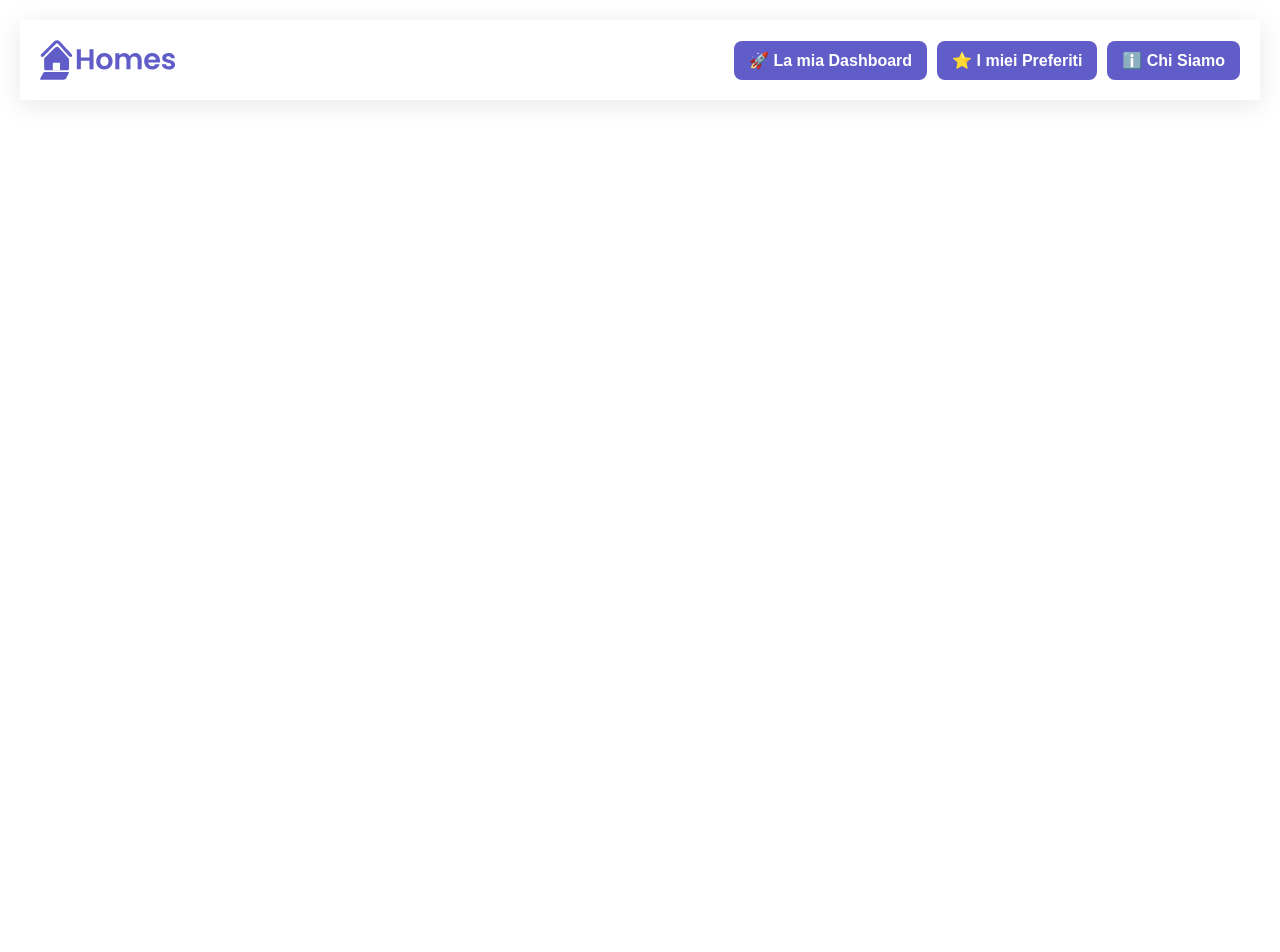
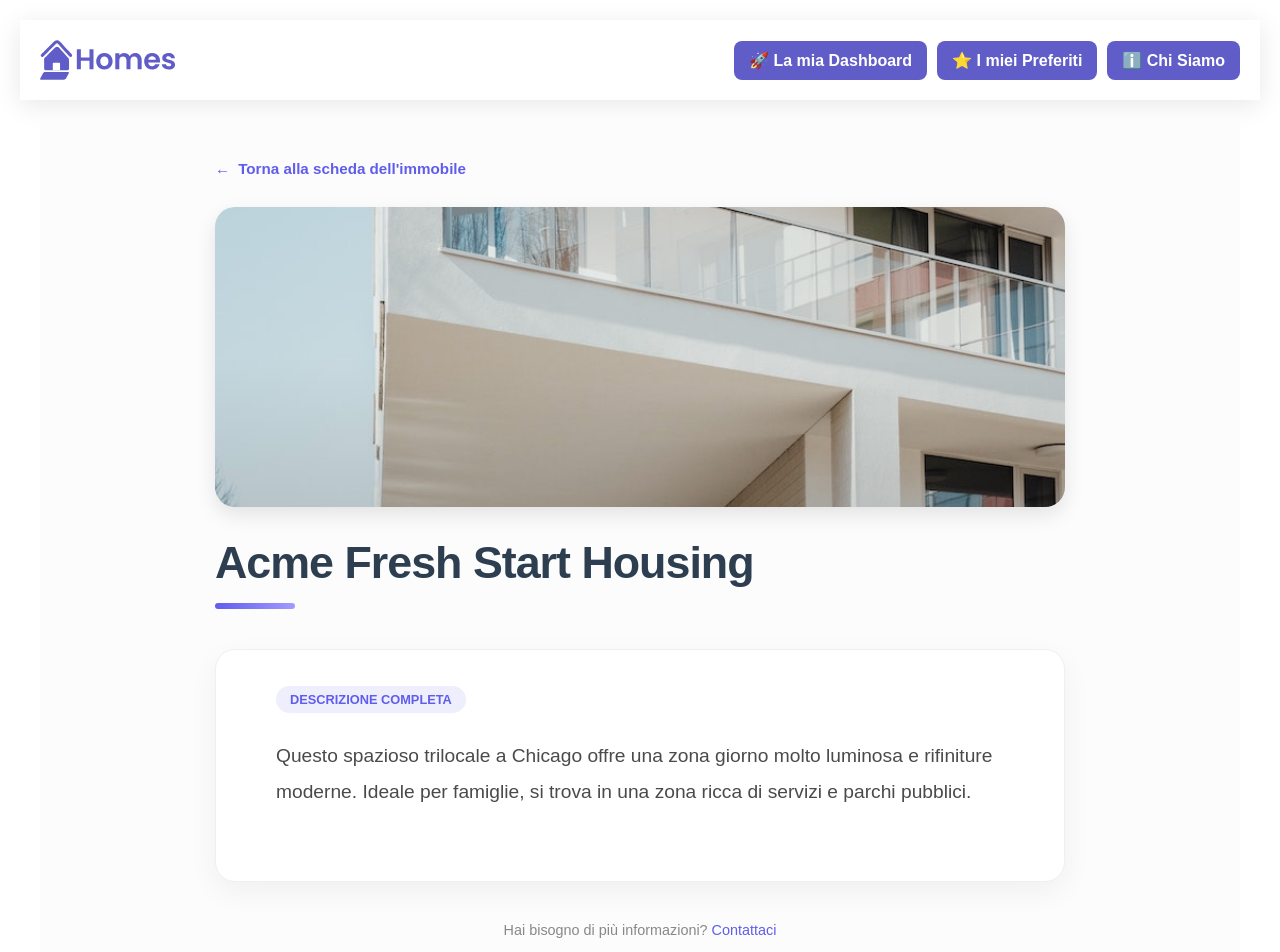
Before and after one commit to IlariA-16/Progetto.Adiacent, an Angular app in the folder Desktop/homes_app/: page /details/0/description in a window 1280 px wide. Before the commit this address led to /. Shown: the top 952 px of the page. Before the commit the page ends 800 px from the top, so only its background shows below. Built offline with nearby package versions, Linux system fonts and the light colour scheme; data requests are answered from the project's data file.

Commit message:
Creata la pagina di descrizione completa delle case con relative modifiche al css

```diff
--- /dev/null
+++ b/Desktop/homes_app/src/app/details/details-description/details-description.component.css
@@ -0,0 +1,135 @@
+/* Contenitore principale con sfondo leggermente grigio per far risaltare la card */
+.description-page-container {
+  min-height: 80vh;
+  padding: 40px 20px;
+  background-color: #fcfcfc;
+}
+
+.content-wrapper {
+  max-width: 850px;
+  margin: 0 auto;
+}
+
+/* Link Torna Indietro */
+.back-link {
+  display: inline-flex;
+  align-items: center;
+  gap: 8px;
+  color: #605dec;
+  text-decoration: none;
+  font-weight: 600;
+  margin-bottom: 30px;
+  transition: all 0.3s ease;
+  font-size: 0.95rem;
+}
+
+.back-link:hover {
+  color: #4a47b1;
+  transform: translateX(-5px);
+}
+
+/* Header e Titolo */
+.header-section {
+  margin-bottom: 40px;
+}
+
+.house-title {
+  color: #2c3e50;
+  font-size: 2.8rem;
+  font-weight: 800;
+  margin: 0 0 15px 0;
+  letter-spacing: -1px;
+}
+
+.accent-bar {
+  height: 6px;
+  width: 80px;
+  background: linear-gradient(90deg, #605dec, #a29bfe);
+  border-radius: 3px;
+}
+
+/* Card Principale */
+.main-card {
+  background: white;
+  border-radius: 20px;
+  box-shadow: 0 10px 30px rgba(0, 0, 0, 0.05);
+  border: 1px solid #f0f0f0;
+  overflow: hidden;
+  animation: fadeIn 0.6s ease-out;
+}
+
+.card-header {
+  padding: 20px 40px 0;
+}
+
+.badge {
+  background-color: rgba(96, 93, 236, 0.1);
+  color: #605dec;
+  padding: 6px 14px;
+  border-radius: 50px;
+  font-size: 0.8rem;
+  font-weight: 700;
+  text-transform: uppercase;
+}
+
+.card-body {
+  padding: 30px 40px 50px;
+}
+
+.description-text {
+  font-size: 1.2rem;
+  line-height: 1.9;
+  color: #4a4a4a;
+  margin: 0;
+  white-space: pre-line;
+}
+
+/* Footer della pagina */
+.footer-info {
+  margin-top: 40px;
+  text-align: center;
+  color: #888;
+  font-size: 0.9rem;
+}
+
+.footer-info a {
+  color: #605dec;
+  text-decoration: none;
+}
+
+/* Animazione per l'entrata */
+@keyframes fadeIn {
+  from { opacity: 0; transform: translateY(20px); }
+  to { opacity: 1; transform: translateY(0); }
+}
+
+/* Mobile Responsive */
+@media (max-width: 600px) {
+  .house-title { font-size: 2rem; }
+  .card-body { padding: 30px 20px; }
+  .description-text { font-size: 1.1rem; }
+}
+.house-banner {
+  width: 100%;
+  height: 300px; /* Puoi alzare o abbassare questo valore */
+  position: relative;
+  border-radius: 20px;
+  overflow: hidden;
+  margin-bottom: 30px;
+  box-shadow: 0 8px 20px rgba(0,0,0,0.1);
+}
+
+.house-banner img {
+  width: 100%;
+  height: 100%;
+  object-fit: cover; /* Fondamentale per non schiacciare la foto */
+}
+
+.banner-overlay {
+  position: absolute;
+  top: 0;
+  left: 0;
+  width: 100%;
+  height: 100%;
+  background: linear-gradient(to bottom, transparent 50%, rgba(0,0,0,0.1));
+}
--- /dev/null
+++ b/Desktop/homes_app/src/app/details/details-description/details-description.component.html
@@ -0,0 +1,32 @@
+<div class="description-page-container" *ngIf="housingLocation">
+  <div class="content-wrapper">
+    <!-- Link di ritorno stilizzato -->
+    <a [routerLink]="['/details', housingLocation.id]" class="back-link">
+      <span class="arrow">←</span> Torna alla scheda dell'immobile
+    </a>
+
+    <!-- Banner con l'immagine della casa -->
+    <div class="house-banner">
+      <img [src]="housingLocation.photo" [alt]="housingLocation.name">
+      <div class="banner-overlay"></div>
+    </div>
+
+    <header class="header-section">
+      <h1 class="house-title">{{ housingLocation.name }}</h1>
+      <div class="accent-bar"></div>
+    </header>
+
+    <main class="main-card">
+      <div class="card-header">
+        <span class="badge">Descrizione Completa</span>
+      </div>
+      <div class="card-body">
+        <p class="description-text">{{ housingLocation.description }}</p>
+      </div>
+    </main>
+
+    <footer class="footer-info">
+      <p>Hai bisogno di più informazioni? <a href="mailto:support@homes.com">Contattaci</a></p>
+    </footer>
+  </div>
+</div>
--- /dev/null
+++ b/Desktop/homes_app/src/app/details/details-description/details-description.component.ts
@@ -0,0 +1,27 @@
+import { Component, inject, OnInit } from '@angular/core';
+import { CommonModule } from '@angular/common';
+import { ActivatedRoute, RouterModule } from '@angular/router';
+import { HousingService } from '../../housing.service';
+import { HousingLocation } from '../../housing-location';
+
+@Component({
+  selector: 'app-details-description',
+  standalone: true,
+  imports: [CommonModule, RouterModule],
+  // Questi due puntano ai file dove abbiamo messo il nuovo CSS e HTML
+  templateUrl: './details-description.component.html',
+  styleUrls: ['./details-description.component.css']
+})
+export class DetailsDescriptionComponent implements OnInit {
+  housingLocation: HousingLocation | undefined;
+  private route = inject(ActivatedRoute);
+  private housingService = inject(HousingService);
+
+  async ngOnInit() {
+    // Prendiamo l'ID dall'URL (es: /details/1/description)
+    const id = Number(this.route.snapshot.params['id']);
+
+    // Recuperiamo i dati della casa dal tuo servizio
+    this.housingLocation = await this.housingService.getHousingLocationById(id);
+  }
+}
--- a/Desktop/homes_app/src/app/details/details.component.ts
+++ b/Desktop/homes_app/src/app/details/details.component.ts
@@ -1,21 +1,23 @@
-import { Component,inject } from '@angular/core';
+import { Component, inject } from '@angular/core';
 import { CommonModule } from '@angular/common';
-import { ActivatedRoute, Router } from '@angular/router';
+import { ActivatedRoute, Router, RouterModule } from '@angular/router';
 import { HousingService } from '../housing.service';
 import { HousingLocation } from '../housing-location';
 import { FormControl, FormGroup, ReactiveFormsModule, Validators } from '@angular/forms'
+
 @Component({
   selector: 'app-details',
   standalone: true,
-  imports: [CommonModule,ReactiveFormsModule],
+  imports: [CommonModule, ReactiveFormsModule, RouterModule],
   template: `
   <article>
-    <img class="listing-photo" [src] = "housingLocation?.photo">
+    <img class="listing-photo" [src]="housingLocation?.photo">
     <div class="listing-info-container">
       <section class="listing-description">
         <h2 class="listing-heading">{{housingLocation?.name}}</h2>
-      <p class="listing-location"> {{housingLocation?.city}},{{housingLocation?.state}}</p>
+        <p class="listing-location"> {{housingLocation?.city}}, {{housingLocation?.state}}</p>
       </section>
+
       <section class="listing-features">
         <h2 class="section-heading">A proposito di questa posizione abitativa</h2>
         <ul>
@@ -25,36 +27,21 @@ import { FormControl, FormGroup, ReactiveFormsModule, Validators } from '@angula
           <li>Questa struttura ha il wifi: {{housingLocation?.wifi ? 'Sì' : 'No'}}</li>
           <li>Questa struttura ha la lavanderia: {{housingLocation?.laundry ? 'Sì' : 'No'}}</li>
         </ul>
-      <button class="primary" type="button" (click)="mostraDescrizione = !mostraDescrizione" style="margin-top: 10px;">
-          {{ mostraDescrizione ? 'Chiudi descrizione' : 'Leggi descrizione completa' }}
-        </button>
 
-        <div *ngIf="mostraDescrizione" style="margin-top: 15px; padding: 10px; background: #eee; border-radius: 8px;">
-          <p>{{ housingLocation?.description }}</p>
-        </div>
+        <a [routerLink]="['/details', housingLocation?.id, 'description']" class="primary" style="text-decoration: none; display: inline-block; margin-top: 10px;">
+          Leggi descrizione completa
+        </a>
       </section>
+
       <section class="listing-apply">
         <h2 class="section-heading">Fai domanda ora per vivere qui </h2>
         <form [formGroup]="applyForm" (submit)="submitApplication()">
           <label for="first-name">Nome</label>
           <input id="first-name" type="text" formControlName="firstName">
-        <p *ngIf="applyForm.get('firstName')?.invalid && applyForm.get('firstName')?.touched" class="error-text">
-          Il nome è obbligatorio
-        </p>
-
-        <label  for="last-name">Cognome</label>
+          <label for="last-name">Cognome</label>
           <input id="last-name" type="text" formControlName="lastName">
-        <p *ngIf="applyForm.get('lastName')?.invalid && applyForm.get('lastName')?.touched" class="error-text">
-          Il cognome è obbligatorio
-        </p>
-
-
           <label for="email">Email </label>
           <input id="email" type="email" formControlName="email">
-        <p *ngIf="applyForm.get('email')?.invalid && applyForm.get('email')?.touched" class="error-text">
-          Inserisci un'email valida
-        </p>
-
           <button type="submit" class="primary">Applica ora</button>
         </form>
       </section>
@@ -63,21 +50,17 @@ import { FormControl, FormGroup, ReactiveFormsModule, Validators } from '@angula
   `,
   styleUrls: ['./details.component.css']
 })
+export class DetailsComponent {
+  route: ActivatedRoute = inject(ActivatedRoute);
+  router: Router = inject(Router);
+  housingService = inject(HousingService);
+  housingLocation: HousingLocation | undefined;
 
-export class DetailsComponent {
-  route:ActivatedRoute = inject (ActivatedRoute);
-  router: Router = inject(Router);
-
-  housingService = inject (HousingService);
-  housingLocation:HousingLocation | undefined;
-  applyForm = new FormGroup ({
-    firstName:new FormControl ('', Validators.required),
-    lastName: new FormControl ('', Validators.required),
-    email: new FormControl ('', [Validators.required,Validators.email])
-
+  applyForm = new FormGroup({
+    firstName: new FormControl('', Validators.required),
+    lastName: new FormControl('', Validators.required),
+    email: new FormControl('', [Validators.required, Validators.email])
   });
-
-   mostraDescrizione = false;
 
   constructor() {
     const housingLocationId = Number(this.route.snapshot.params['id']);
@@ -85,24 +68,10 @@ export class DetailsComponent {
       this.housingLocation = housingLocation;
     });
   }
+
   submitApplication() {
-    // AGGIUNTO: Se il form è invalido, non fare nulla e segna i campi come "toccati" per mostrare il rosso
-    if (this.applyForm.invalid) {
-      this.applyForm.markAllAsTouched();
-      return;
-    }
-      // Salviamo il nome in una costante per poterlo riutilizzare sotto
+    if (this.applyForm.invalid) return;
     const firstName = this.applyForm.value.firstName ?? '';
-      this.housingService.submitApplication(
-      firstName,
-      this.applyForm.value.lastName?? '',
-      this.applyForm.value.email?? '',
-      this.housingLocation?.name ?? 'Alloggio senza nome',
-      this.housingLocation?.city ?? 'Città ignota'
-    );
-
-    // Passiamo il nome come parametro nell'URL (es: /thank-you?name=Ilaria)
     this.router.navigate(['/thank-you'], { queryParams: { name: firstName } });
   }
-
 }
--- a/Desktop/homes_app/src/app/routes.ts
+++ b/Desktop/homes_app/src/app/routes.ts
@@ -6,6 +6,8 @@ import { ThankYouComponent } from "./thank-you/thank-you.component";
 import { FavoritesComponent } from './favorites/favorites.component';
 import { AboutComponent } from './about/about.component';
 import { UserDashboardComponent } from './user-dashboard/user-dashboard.component';
+import { DetailsDescriptionComponent } from './details/details-description/details-description.component';
+
 const routeConfig: Routes = [
   {
     path: '',
@@ -22,7 +24,12 @@ const routeConfig: Routes = [
   {
     path: 'details/:id',
     component: DetailsComponent,
-    title:'Details '
+    title: 'Dettagli Casa'
+  },
+  {
+  path: 'details/:id/description',
+  component: DetailsDescriptionComponent,
+  title: 'Descrizione Completa'
   },
   {
   path: 'thank-you',
@@ -48,4 +55,4 @@ const routeConfig: Routes = [
 
 ];
 
-export default routeConfig;
+export default routeConfig
```
Also changed, not shown: 1 other file (tests, documents, lock files or other folders). Lines whose indentation alone changed are shown as unchanged.
